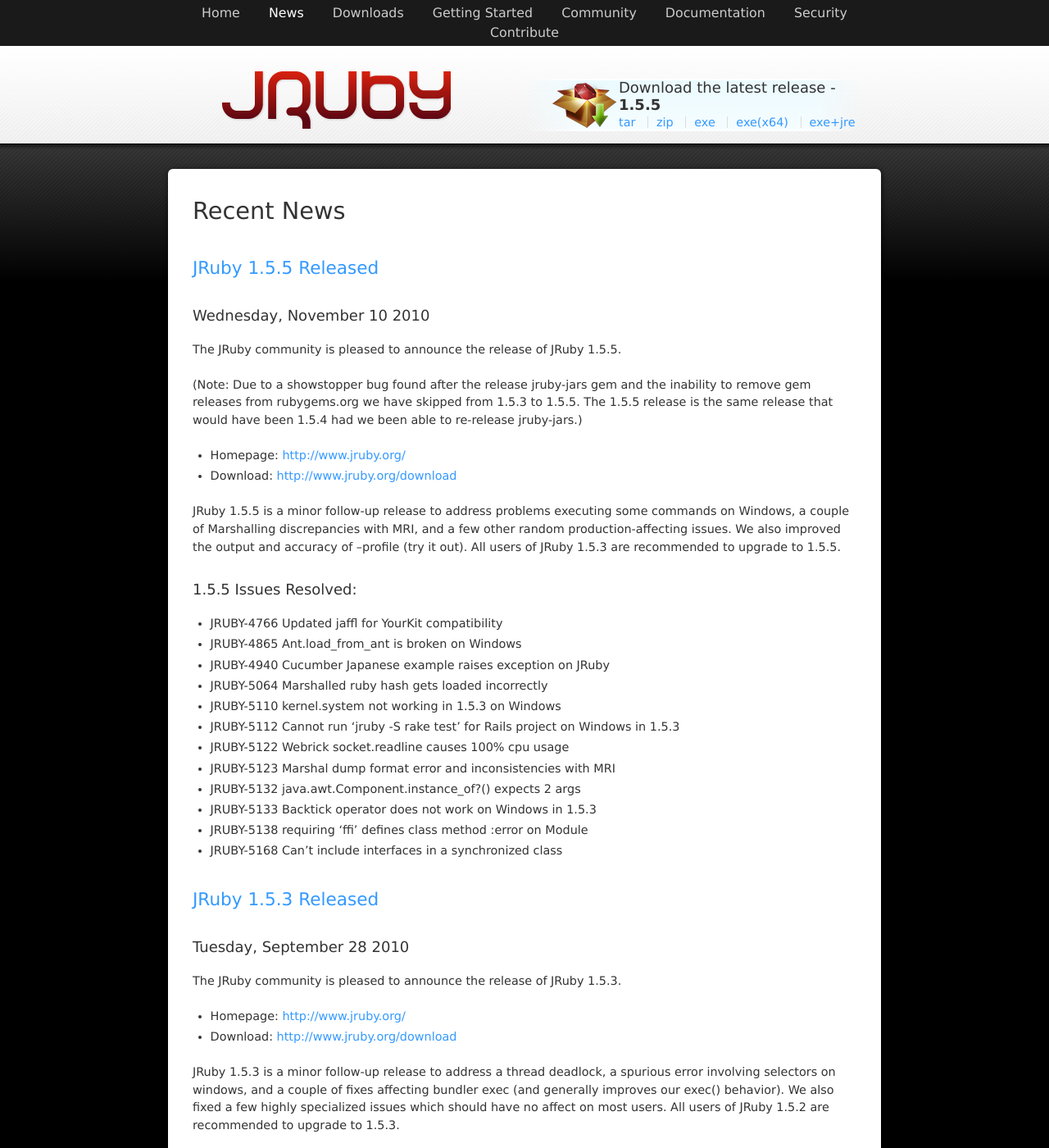
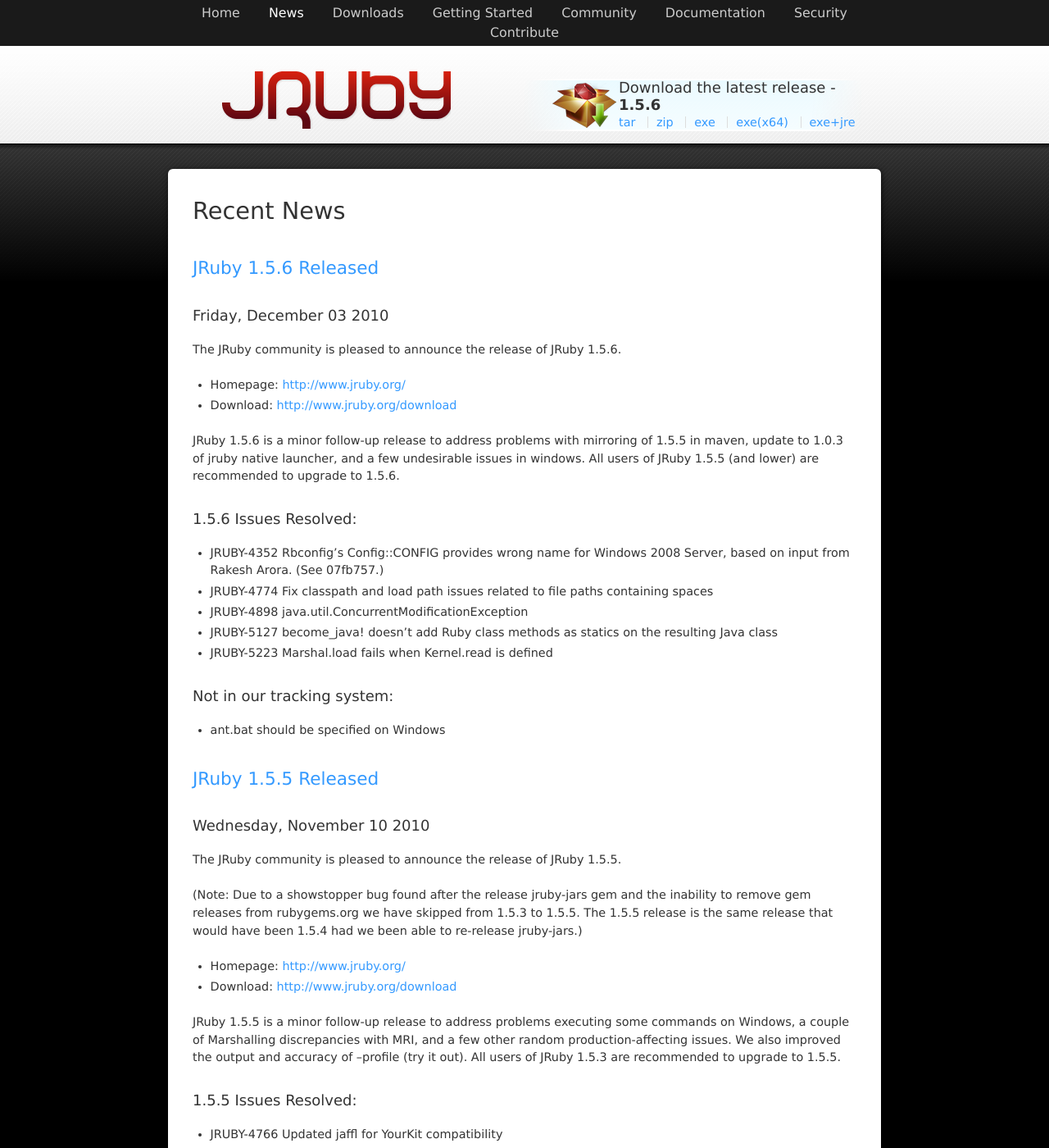
Before and after one commit to towynlin/jruby.github.com, a Jekyll site: the page built from www/news.html, in a window 1280 px wide and 1400 px high. Shown: the whole window at 82% size. Built offline with Jekyll 4.4.1, drawn with Linux system fonts in a browser that asks for light colours; Markdown is read by kramdown in place of the engine named in the settings.

Commit message:
Update for 1.5.6

```diff
--- a/_config.yml
+++ b/_config.yml
@@ -13,13 +13,13 @@
   png_url:    /images/latex
 # JRuby-specific info here; goes into the "site" jekyll variable
 release:
-  url: /2010/11/10/jruby-1-5-5
-  version: 1.5.5
-  tar: http://jruby.org.s3.amazonaws.com/downloads/1.5.5/jruby-bin-1.5.5.tar.gz
-  zip: http://jruby.org.s3.amazonaws.com/downloads/1.5.5/jruby-bin-1.5.5.zip
-  exe: http://jruby.org.s3.amazonaws.com/downloads/1.5.5/jruby_windows_1_5_5.exe
-  exe64: http://jruby.org.s3.amazonaws.com/downloads/1.5.5/jruby_windows_x64_1_5_5.exe
-  exejre: http://jruby.org.s3.amazonaws.com/downloads/1.5.5/jruby_windowsjre_1_5_5.exe
+  url: /2010/11/10/jruby-1-5-6
+  version: 1.5.6
+  tar: http://jruby.org.s3.amazonaws.com/downloads/1.5.6/jruby-bin-1.5.6.tar.gz
+  zip: http://jruby.org.s3.amazonaws.com/downloads/1.5.6/jruby-bin-1.5.6.zip
+  exe: http://jruby.org.s3.amazonaws.com/downloads/1.5.6/jruby_windows_1_5_6.exe
+  exe64: http://jruby.org.s3.amazonaws.com/downloads/1.5.6/jruby_windows_x64_1_5_6.exe
+  exejre: http://jruby.org.s3.amazonaws.com/downloads/1.5.6/jruby_windowsjre_1_5_6.exe
 urls:
   s3: http://jruby.org.s3.amazonaws.com/downloads
   jira: http://jira.codehaus.org/browse/JRUBY
--- /dev/null
+++ b/www/_posts/2010-12-03-jruby-1-5-6.markdown
@@ -0,0 +1,23 @@
+---
+layout: post
+title: JRuby 1.5.6 Released
+---
+The JRuby community is pleased to announce the release of JRuby 1.5.6.
+
+- Homepage: [http://www.jruby.org/](http://www.jruby.org/)
+- Download: [http://www.jruby.org/download](http://www.jruby.org/download)
+
+JRuby 1.5.6 is a minor follow-up release to address problems with mirroring
+of 1.5.5 in maven, update to 1.0.3 of jruby native launcher, and a few
+undesirable issues in windows.  All users of JRuby 1.5.5 (and lower)
+are recommended to upgrade to 1.5.6.
+
+### 1.5.6 Issues Resolved:
+- JRUBY-4352 Rbconfig's Config::CONFIG provides wrong name for Windows 2008 Server, based on input from Rakesh Arora. (See 07fb757.)
+- JRUBY-4774 Fix classpath and load path issues related to file paths containing spaces
+- JRUBY-4898 java.util.ConcurrentModificationException
+- JRUBY-5127 become_java! doesn't add Ruby class methods as statics on the resulting Java class
+- JRUBY-5223 Marshal.load fails when Kernel.read is defined
+
+### Not in our tracking system:
+- ant.bat should be specified on Windows
```
Also changed, not shown: www/download.html (+18 -18 lines).
